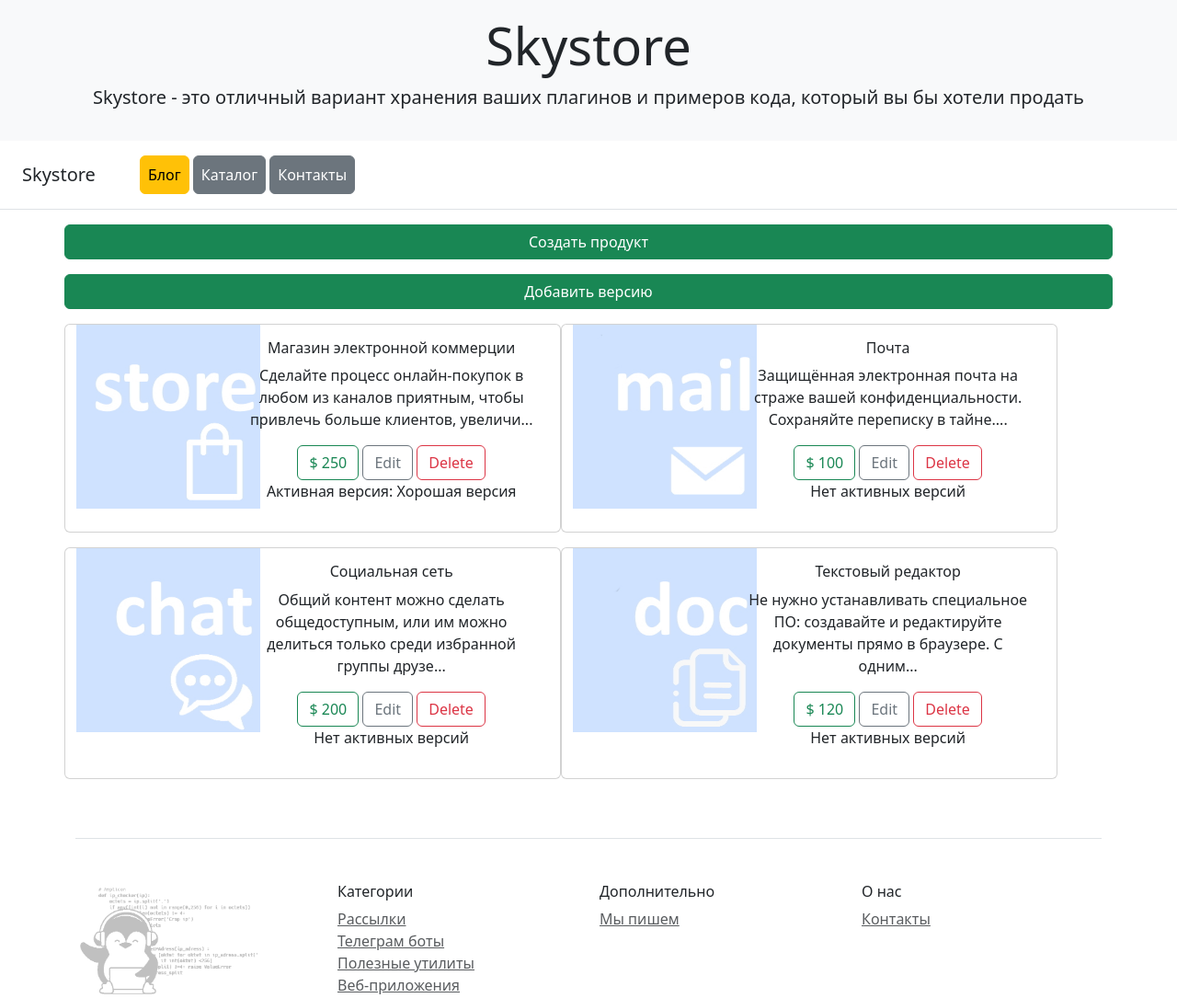
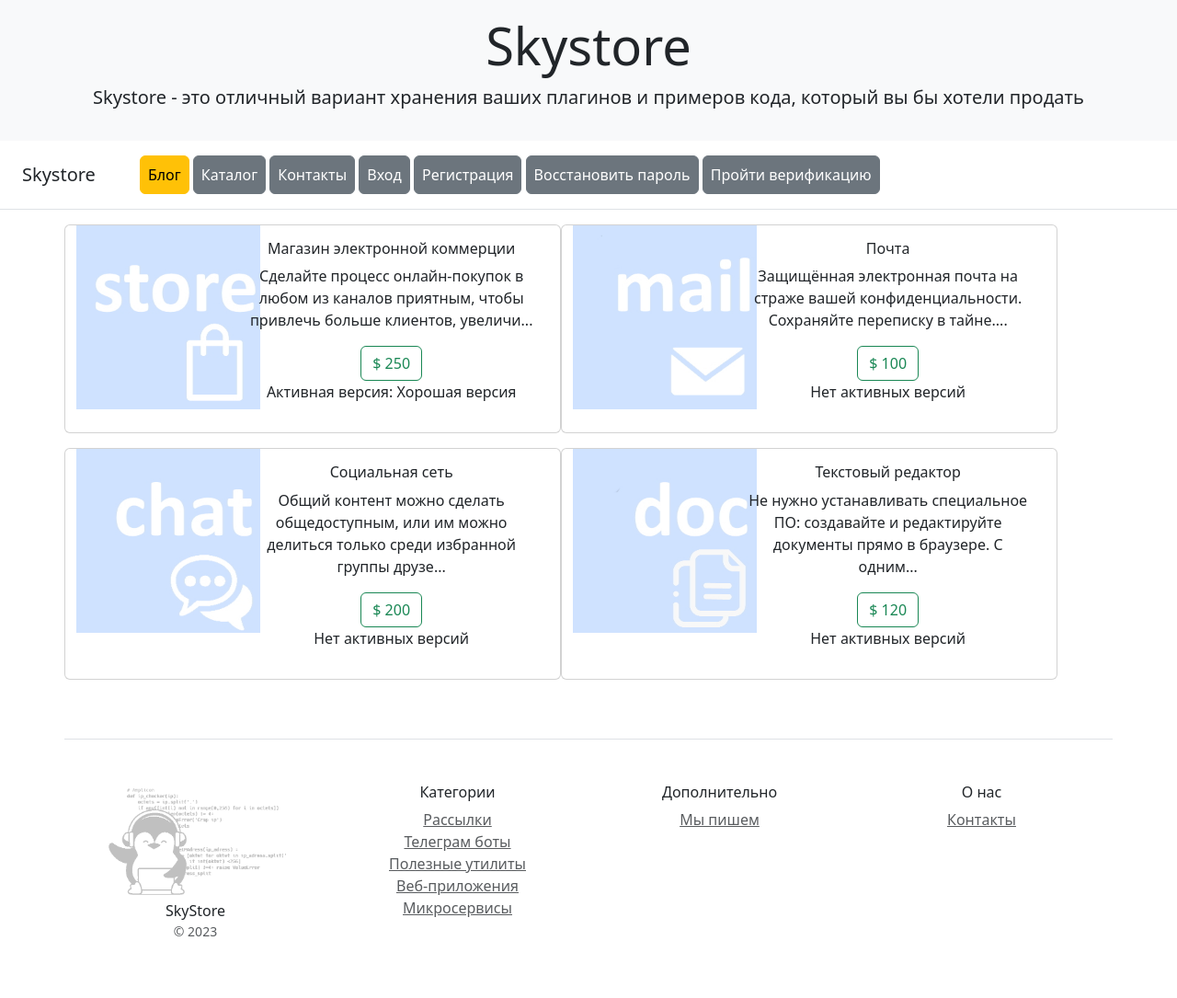
Before and after one commit to AnastasiaLykova/online_store_django, a Django app: page / in a window 1280 px wide. Shown: the top 1085 px of the page at 92% size. After the commit the page ends 1018 px from the top, so only its background shows below. Run offline with Django 4.2, Linux system fonts and the light colour scheme; data comes from the database, SQL or seed files in the repository; some libraries are stand-ins or nearby versions.

Commit message:
homework_6

```diff
--- a/catalog/admin.py
+++ b/catalog/admin.py
@@ -5,7 +5,7 @@ from catalog.models import Product, Category, Version
 
 @admin.register(Product)
 class ProductAdmin(admin.ModelAdmin):
-    list_display = ('id', 'name', 'price', 'category',)
+    list_display = ('id', 'name', 'price', 'category', 'product_owner',)
     list_filter = ('category',)
     search_fields = ('name', 'description',)
 
--- a/catalog/forms.py
+++ b/catalog/forms.py
@@ -15,7 +15,7 @@ class ProductForm(StyleFormMixin, forms.ModelForm):
 
     class Meta:
         model = Product
-        exclude = ('creation_date', 'modified_date',)
+        exclude = ('creation_date', 'modified_date', 'product_owner')
 
     def clean_name(self):
         cleaned_data = self.cleaned_data.get('name',)
--- a/catalog/models.py
+++ b/catalog/models.py
@@ -1,4 +1,6 @@
 from django.db import models
+
+from users.models import User
 
 NULLABLE = {'null': True, 'blank': True}
 
@@ -11,6 +13,7 @@ class Product(models.Model):
     price = models.IntegerField(verbose_name='цена за покупку')
     creation_date = models.DateTimeField(auto_now=False, auto_now_add=True, verbose_name='дата создания')
     modified_date = models.DateTimeField(auto_now=True, auto_now_add=False, verbose_name='дата последнего изменения')
+    product_owner = models.ForeignKey(User, on_delete=models.CASCADE, verbose_name='Владелец', **NULLABLE)
 
     def __str__(self):
         return f'{self.name} {self.description}'
--- a/catalog/templates/catalog/home.html
+++ b/catalog/templates/catalog/home.html
@@ -2,12 +2,12 @@
 
 {% block content %}
 {% load custom_tags %}
-<div class="row text-center  mb-3">
+<div class="row text-center  mb-3">{% if user.is_authenticated %}
     <a type="button" class="btn btn-success" href="{% url 'catalog:create_product' %}">Создать продукт</a>
 </div>
 <div class="row text-center  mb-3">
     <a type="button" class="btn btn-success" href="{% url 'catalog:create_version' %}">Добавить версию</a>
-</div>
+</div>{% endif %}
 <div class="row text-center">
     {% for object in object_list%}
     <div class="card mb-3" style="max-width: 540px;">
@@ -20,8 +20,13 @@
             <h6 class="card-title" >{{ object.name }}</h6>
             <p class="card-text">{{ object.description|slice:"100"}}...</p>
               <a type="button" class="btn btn-outline-success" href="/product/{{ object.pk }}/">$ {{ object.price}}</a>
-              <a type="button" class="btn btn-outline-secondary" href="{% url 'catalog:update_product' object.pk%}">Edit</a>
-              <a type="button" class="btn btn-outline-danger" href="{% url 'catalog:delete_product' object.pk%}">Delete</a>
+              {% if user.is_authenticated %}
+              <a type="button" class="btn btn-outline-secondary" href="{% url 'catalog:update_product' object.pk%}">
+                  Edit
+                  </a>
+              <a type="button" class="btn btn-outline-danger" href="{% url 'catalog:delete_product' object.pk%}">
+                  Delete
+                  </a>{% endif %}
                   <div class="text">
                       {% if not object.version_set.all %}
                         <p>Нет активных версий</p>
--- a/catalog/templates/catalog/includes/inc_main_menu.html
+++ b/catalog/templates/catalog/includes/inc_main_menu.html
@@ -5,5 +5,13 @@
         <a class="p-2 btn btn-warning" href="{% url 'blog:list' %}">Блог</a>
         <a class="p-2 btn btn-secondary" href="{% url 'catalog:home' %}">Каталог</a>
         <a class="p-2 btn btn-secondary" href="{% url 'catalog:contacts' %}">Контакты</a>
+        {% if user.is_authenticated %}
+        <a class="p-2 btn btn-secondary" href="{% url 'users:logout' %}">Выход</a>
+        {% else %}
+        <a class="p-2 btn btn-secondary" href="{% url 'users:login' %}">Вход</a>
+        <a class="p-2 btn btn-secondary" href="{% url 'users:register' %}">Регистрация</a>
+        {% endif %}
+        <a class="p-2 btn btn-secondary" href="{% url 'users:reset_password' %}">Восстановить пароль</a>
+        <a class="p-2 btn btn-secondary" href="{% url 'users:verify' %}">Пройти верификацию</a>
     </nav>
 </div>
--- a/catalog/views.py
+++ b/catalog/views.py
@@ -35,6 +35,12 @@ class ProductCreateView(CreateView):
     model = Product
     form_class = ProductForm
     success_url = reverse_lazy('catalog:home')
+
+    def form_valid(self, form: ProductForm):
+        product = form.save()
+        product.product_owner = self.request.user
+        product.save()
+        return super().form_valid(form)
 
 
 class ProductUpdateView(UpdateView):
@@ -75,3 +81,4 @@ class VersionCreateView(CreateView):
     model = Version
     form_class = VersionForm
     success_url = reverse_lazy('catalog:home')
+    template_name = 'users/register.html'
--- a/config/urls.py
+++ b/config/urls.py
@@ -23,6 +23,7 @@ urlpatterns = [
     path('admin/', admin.site.urls),
     path('', include('catalog.urls', namespace='catalog')),
     path('blog/', include('blog.urls', namespace='blog')),
+    path('users/', include('users.urls', namespace='users')),
 ]
 
 if settings.DEBUG:
```
Also changed, not shown: config/settings.py (+13 -0 lines).
